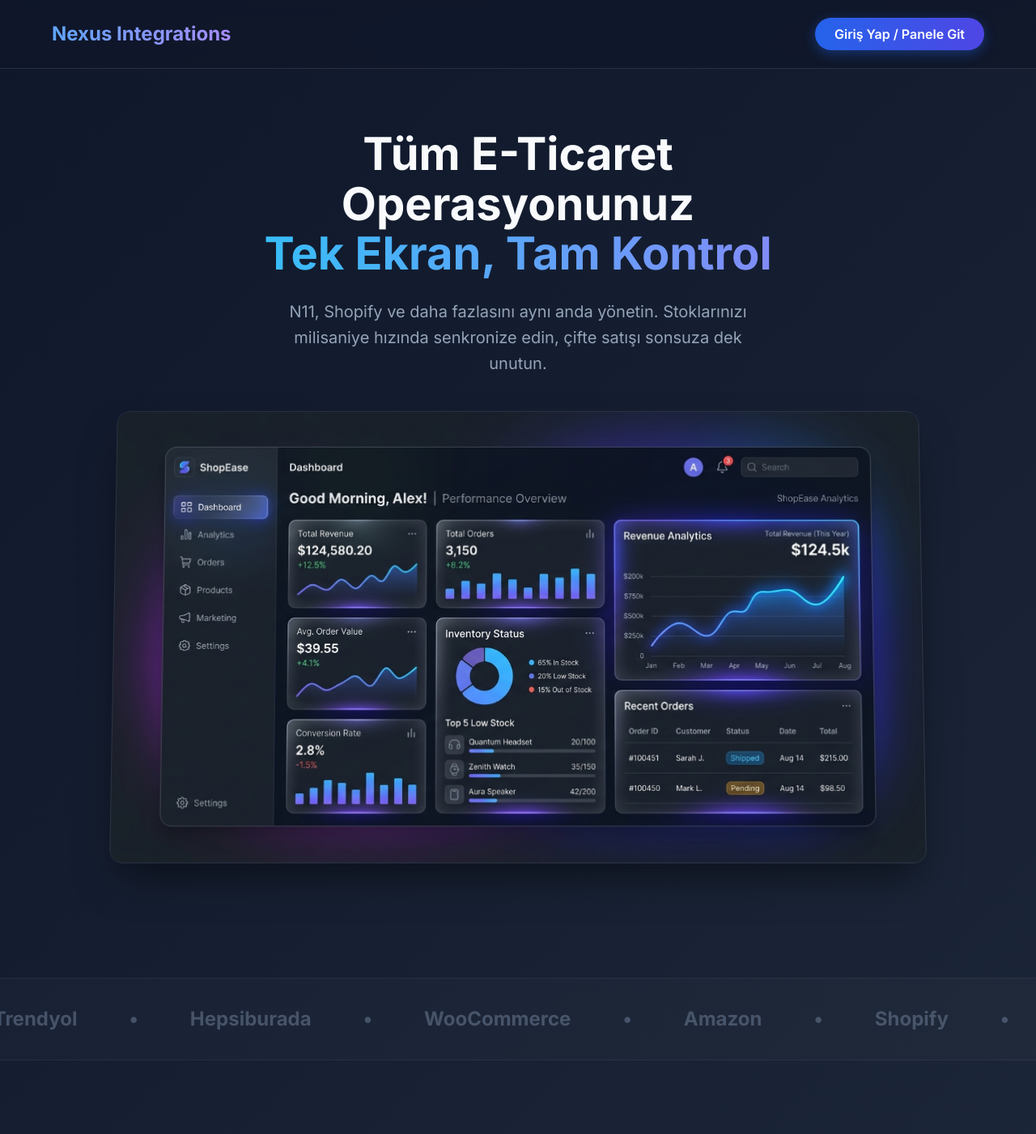
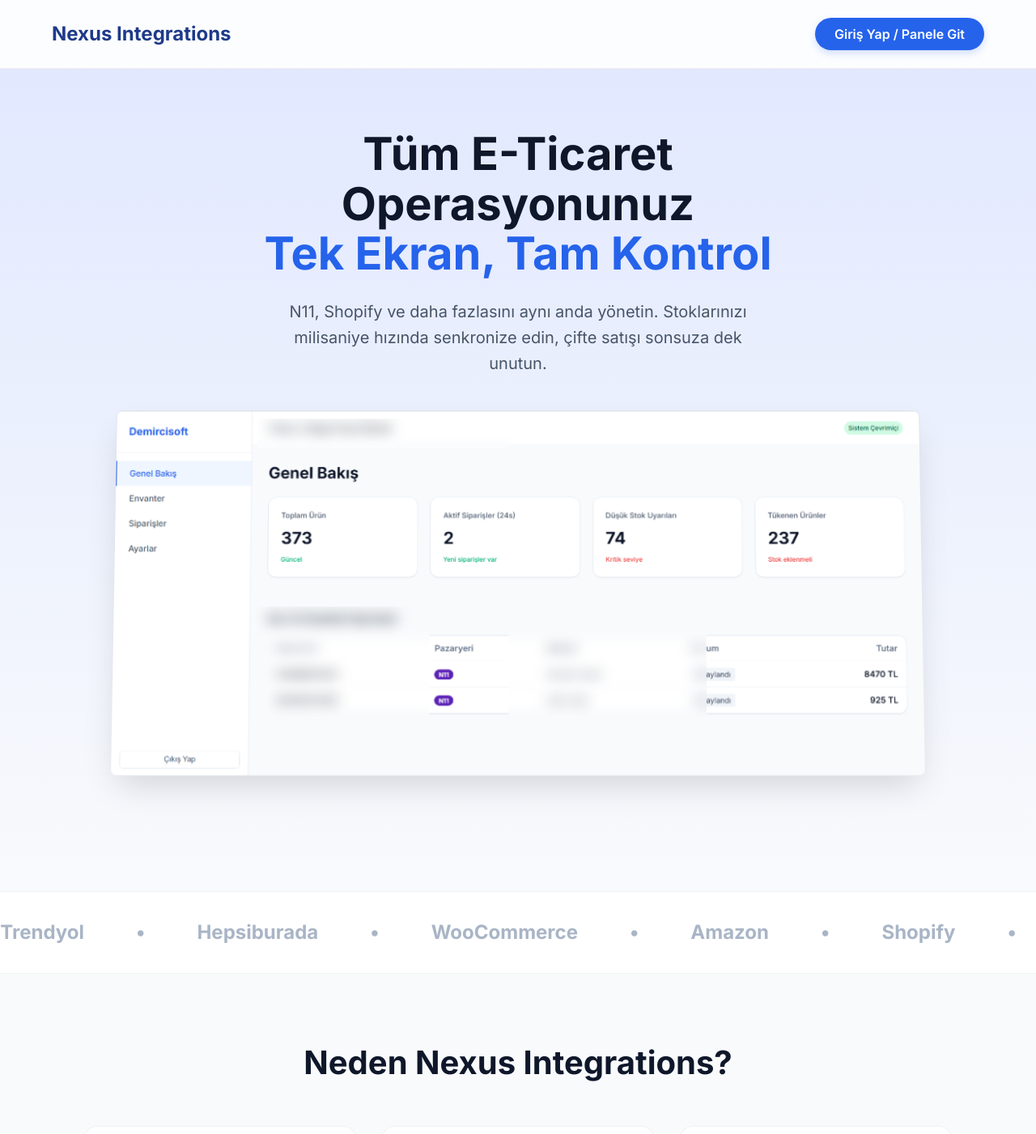
Before and after one commit to EnsrDmrc/entegrasyon, a Next.js app in the folder frontend/: page / in a window 1280 px wide. Shown: the top 1401 px of the page at 81% size. Built offline with nearby package versions, Linux system fonts and the light colour scheme.

Commit message:
Switch to light corporate theme and add redacted real dashboard image

```diff
--- a/frontend/src/app/globals.css
+++ b/frontend/src/app/globals.css
@@ -319,10 +319,10 @@ body {
 .badge-red { background-color: #fee2e2; color: #991b1b; }
 .badge-yellow { background-color: #fef3c7; color: #92400e; }
 
-/* --- Landing Page Modern Redesign --- */
+/* --- Landing Page Light Corporate Redesign --- */
 .landing-body {
-  background: linear-gradient(135deg, #0f172a 0%, #1e293b 100%);
-  color: #f8fafc;
+  background: #f8fafc;
+  color: #0f172a;
   min-height: 100vh;
   font-family: 'Inter', sans-serif;
   overflow-x: hidden;
@@ -337,32 +337,31 @@ body {
   width: 100%;
   top: 0;
   z-index: 50;
-  background: rgba(15, 23, 42, 0.8);
+  background: rgba(255, 255, 255, 0.9);
   backdrop-filter: blur(12px);
-  border-bottom: 1px solid rgba(255, 255, 255, 0.1);
+  border-bottom: 1px solid rgba(0, 0, 0, 0.05);
+  box-shadow: 0 1px 3px rgba(0, 0, 0, 0.02);
 }
 
 .landing-logo {
   font-size: 1.5rem;
   font-weight: 800;
-  background: linear-gradient(90deg, #60a5fa, #a78bfa);
-  -webkit-background-clip: text;
-  -webkit-text-fill-color: transparent;
+  color: #1e3a8a; /* Kurumsal lacivert/mavi */
 }
 
 .landing-btn-login {
-  background: linear-gradient(90deg, #2563eb, #4f46e5);
+  background: #2563eb;
   color: white;
   padding: 0.6rem 1.5rem;
   border-radius: 999px;
   font-weight: 600;
   text-decoration: none;
   transition: transform 0.2s, box-shadow 0.2s;
-  box-shadow: 0 4px 15px rgba(37, 99, 235, 0.4);
+  box-shadow: 0 4px 10px rgba(37, 99, 235, 0.2);
 }
 .landing-btn-login:hover {
   transform: translateY(-2px);
-  box-shadow: 0 6px 20px rgba(37, 99, 235, 0.6);
+  box-shadow: 0 6px 15px rgba(37, 99, 235, 0.4);
 }
 
 .landing-hero {
@@ -371,6 +370,7 @@ body {
   align-items: center;
   text-align: center;
   padding: 10rem 5% 5rem 5%;
+  background: linear-gradient(180deg, #e0e7ff 0%, #f8fafc 100%);
 }
 
 .landing-title {
@@ -379,16 +379,15 @@ body {
   line-height: 1.1;
   margin-bottom: 1.5rem;
   max-width: 800px;
+  color: #0f172a;
 }
 .landing-title span {
-  background: linear-gradient(90deg, #38bdf8, #818cf8);
-  -webkit-background-clip: text;
-  -webkit-text-fill-color: transparent;
+  color: #2563eb;
 }
 
 .landing-subtitle {
   font-size: 1.25rem;
-  color: #94a3b8;
+  color: #475569;
   max-width: 600px;
   margin-bottom: 2.5rem;
   line-height: 1.6;
@@ -399,10 +398,10 @@ body {
   width: 100%;
   max-width: 1000px;
   margin: 0 auto 4rem auto;
-  border-radius: 1rem;
+  border-radius: 0.5rem;
   overflow: hidden;
-  box-shadow: 0 25px 50px -12px rgba(0, 0, 0, 0.5);
-  border: 1px solid rgba(255, 255, 255, 0.1);
+  box-shadow: 0 20px 40px -10px rgba(0, 0, 0, 0.15);
+  border: 1px solid rgba(0, 0, 0, 0.05);
   transform: perspective(1000px) rotateX(2deg);
   transition: transform 0.5s;
 }
@@ -417,9 +416,9 @@ body {
 }
 
 .landing-marquee {
-  background: rgba(255, 255, 255, 0.02);
-  border-top: 1px solid rgba(255, 255, 255, 0.05);
-  border-bottom: 1px solid rgba(255, 255, 255, 0.05);
+  background: white;
+  border-top: 1px solid rgba(0, 0, 0, 0.05);
+  border-bottom: 1px solid rgba(0, 0, 0, 0.05);
   padding: 2rem 0;
   overflow: hidden;
   white-space: nowrap;
@@ -436,8 +435,8 @@ body {
 .landing-marquee-content span {
   font-size: 1.5rem;
   font-weight: 700;
-  color: #64748b;
-  opacity: 0.6;
+  color: #94a3b8;
+  opacity: 0.8;
 }
 
 @keyframes scrollMarquee {
@@ -456,6 +455,7 @@ body {
   font-size: 2.5rem;
   font-weight: 700;
   margin-bottom: 3rem;
+  color: #0f172a;
 }
 
 .landing-grid {
@@ -465,17 +465,17 @@ body {
 }
 
 .landing-card {
-  background: rgba(255, 255, 255, 0.03);
-  border: 1px solid rgba(255, 255, 255, 0.05);
+  background: white;
+  border: 1px solid rgba(0, 0, 0, 0.05);
   border-radius: 1rem;
   padding: 2rem;
-  backdrop-filter: blur(10px);
-  transition: transform 0.3s, background 0.3s;
+  box-shadow: 0 4px 6px -1px rgba(0, 0, 0, 0.05);
+  transition: transform 0.3s, box-shadow 0.3s;
 }
 .landing-card:hover {
   transform: translateY(-5px);
-  background: rgba(255, 255, 255, 0.05);
-  border-color: rgba(255, 255, 255, 0.1);
+  box-shadow: 0 10px 20px -5px rgba(0, 0, 0, 0.1);
+  border-color: rgba(37, 99, 235, 0.2);
 }
 
 .landing-card-icon {
@@ -487,18 +487,19 @@ body {
   font-size: 1.25rem;
   font-weight: 600;
   margin-bottom: 1rem;
-  color: #f8fafc;
+  color: #0f172a;
 }
 
 .landing-card-text {
-  color: #94a3b8;
+  color: #475569;
   line-height: 1.6;
 }
 
 .landing-footer {
   text-align: center;
   padding: 3rem 5%;
-  border-top: 1px solid rgba(255, 255, 255, 0.05);
-  color: #64748b;
+  border-top: 1px solid rgba(0, 0, 0, 0.05);
+  color: #94a3b8;
   font-size: 0.875rem;
+  background: white;
 }
--- a/frontend/src/app/page.tsx
+++ b/frontend/src/app/page.tsx
@@ -26,7 +26,7 @@ export default function Home() {
 
         <div className="landing-mockup-wrapper animate-fade-in" style={{ animationDelay: '0.3s' }}>
           <Image
-            src="/dashboard-mockup.jpg"
+            src="/dashboard-mockup-light.png"
             alt="Nexus Integrations Dashboard"
             width={1000}
             height={562}
```
Also changed, not shown: frontend/public/dashboard-mockup-light.png (added).
